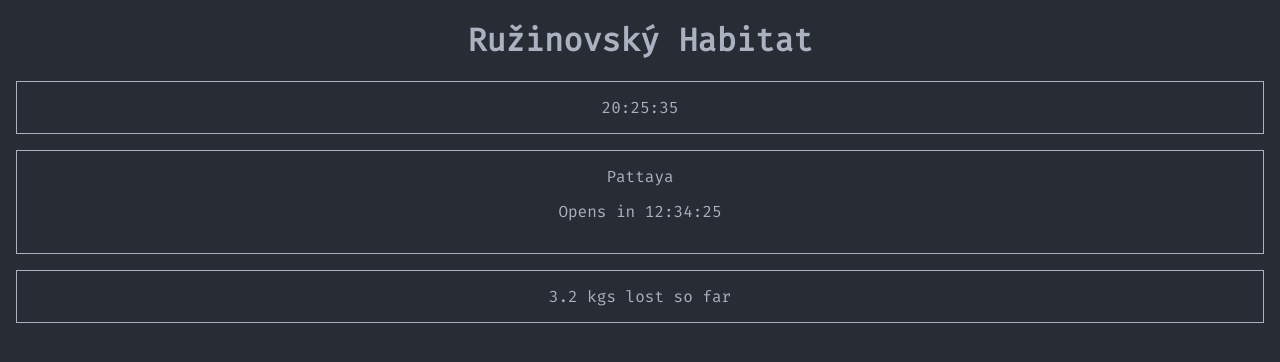
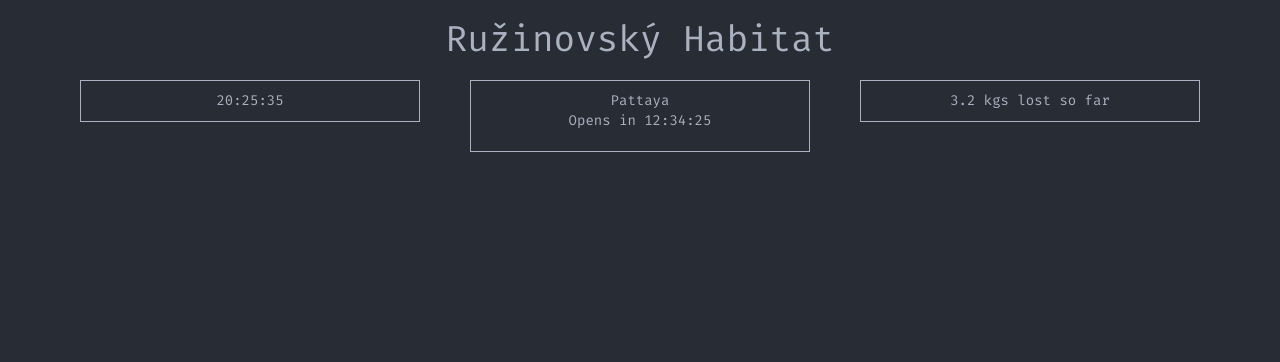
Before and after one commit to viktorsec/dashboard, a React (Create React App) app: page / in a window 1280 px wide. Shown: the top 362 px of the page. Built offline with nearby package versions, Linux system fonts and the light colour scheme.

Commit message:
Add Bootstrap

```diff
--- a/package.json
+++ b/package.json
@@ -3,10 +3,12 @@
   "version": "0.1.0",
   "private": true,
   "dependencies": {
+    "bootstrap": "3",
     "moment": "^2.20.1",
     "node-sass-chokidar": "^1.3.0",
     "npm-run-all": "^4.1.3",
     "react": "^16.2.0",
+    "react-bootstrap": "^0.32.1",
     "react-dom": "^16.2.0",
     "react-scripts": "1.1.1"
   },
--- a/src/App.js
+++ b/src/App.js
@@ -1,4 +1,5 @@
 import React, {Component} from 'react'
+import {Grid, Row, Col} from 'react-bootstrap'
 import Header from './components/Header/Header'
 import Clock from './components/Clock/Clock'
 import Fitness from './components/Fitness/Fitness'
@@ -9,10 +10,22 @@ class App extends Component {
   render() {
     return (
       <div className="App">
-        <Header />
-        <Clock />
-        <Pattaya />
-        <Fitness />
+        <Grid>
+          <Row>
+            <Header />
+          </Row>
+          <Row>
+            <Col xs={6} md={4}>
+              <Clock />
+            </Col>
+            <Col xs={6} md={4}>
+              <Pattaya />
+            </Col>
+            <Col xs={6} md={4}>
+              <Fitness />
+            </Col>
+          </Row>
+        </Grid>
       </div>
     )
   }
--- a/src/index.js
+++ b/src/index.js
@@ -1,5 +1,6 @@
 import React from 'react'
 import ReactDOM from 'react-dom'
+import 'bootstrap/dist/css/bootstrap.css'
 import './index.css'
 import App from './App'
 import registerServiceWorker from './registerServiceWorker'
```
Also changed, not shown: 2 other files (tests, documents, lock files or other folders).
